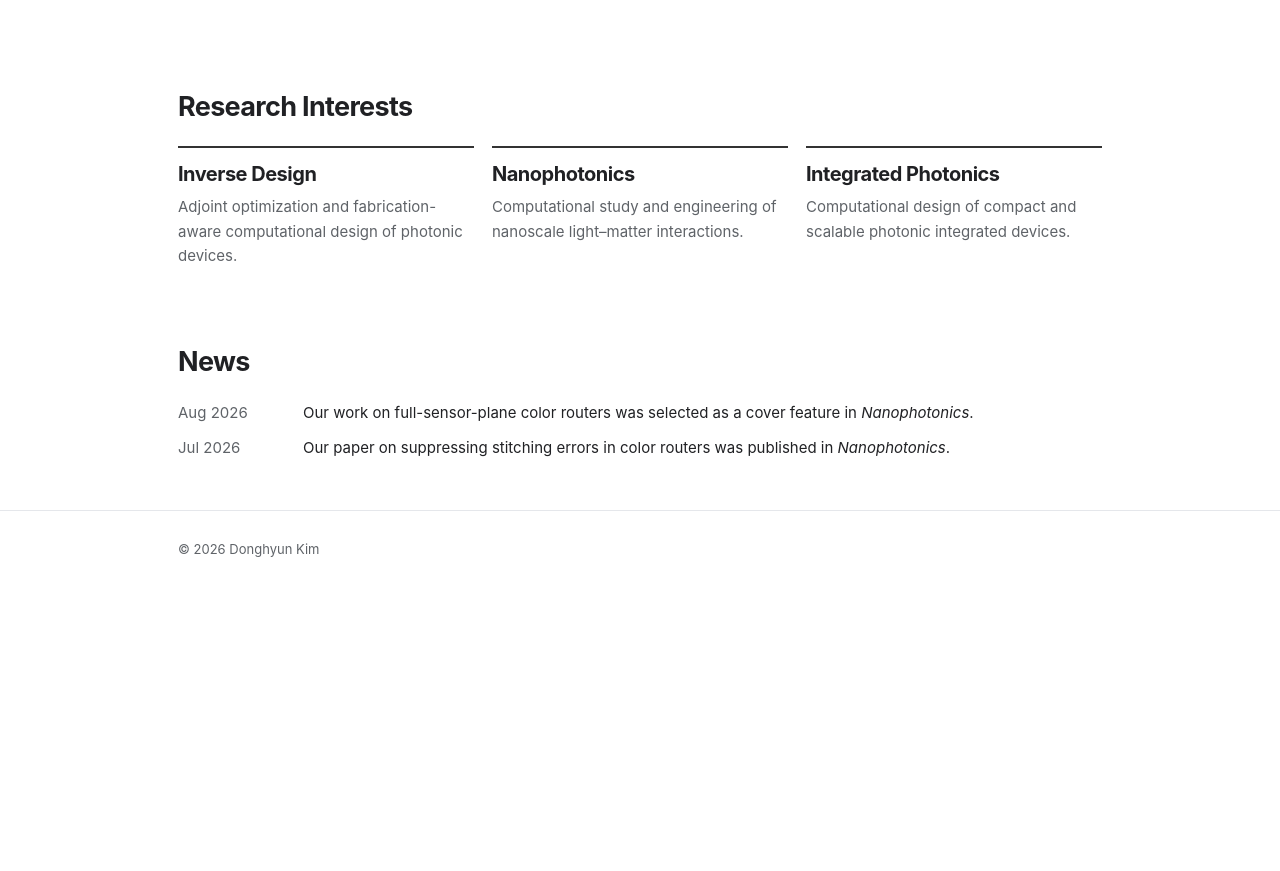
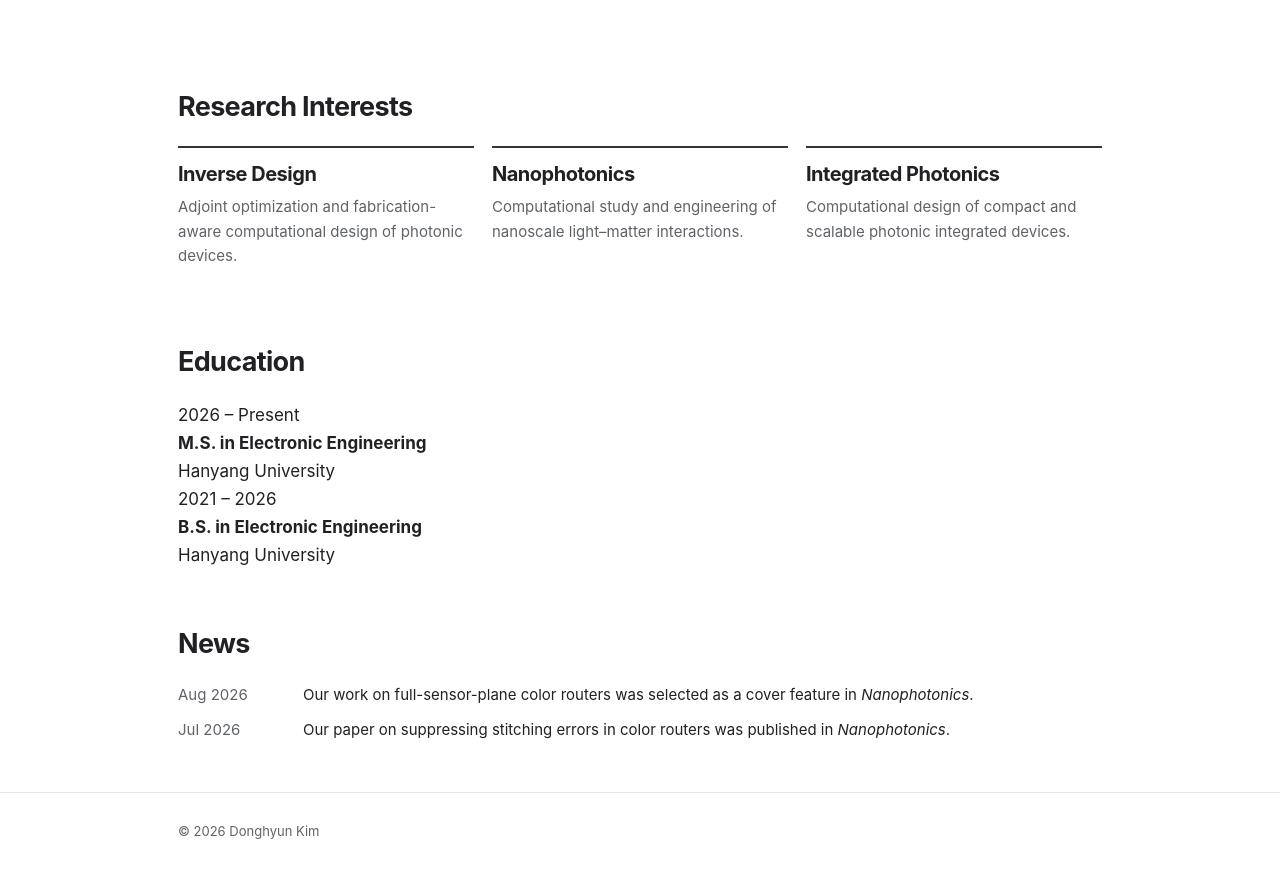
Before and after one commit to dhkim-dhkim-dhkim/dhkim-dhkim-dhkim.github.io, a Jekyll site: the page built from index.md, in a window 1280 px wide, cut to the strip 365-1236 px from the top of the page. Built offline with Jekyll 4.4.1, drawn with Linux system fonts in a browser that asks for light colours; before the commit the page ends 954 px from its top, so only the background shows below that.

Commit message:
Update index.md

```diff
--- a/index.md
+++ b/index.md
@@ -61,38 +62,66 @@ title:
   <div class="interest-grid">
 
     <div class="interest-card">
-
       <h3>Inverse Design</h3>
 
       <p>
         Adjoint optimization and fabrication-aware
         computational design of photonic devices.
       </p>
-
     </div>
 
 
     <div class="interest-card">
-
       <h3>Nanophotonics</h3>
 
       <p>
         Computational study and engineering of
         nanoscale light–matter interactions.
       </p>
-
     </div>
 
 
     <div class="interest-card">
-
       <h3>Integrated Photonics</h3>
 
       <p>
         Computational design of compact and scalable
         photonic integrated devices.
       </p>
+    </div>
 
+  </div>
+
+</section>
+
+
+<section>
+
+  <h2>Education</h2>
+
+  <div class="education-item">
+
+    <div class="education-year">
+      2026 – Present
+    </div>
+
+    <div class="education-content">
+      <strong>M.S. in Electronic Engineering</strong><br>
+      Hanyang University
+    </div>
+
+  </div>
+
+
+  <div class="education-item">
+
+    <div class="education-year">
+      2021 – 2026
+    </div>
+
+    <div class="education-content">
+      <strong>B.S. in Electronic Engineering</strong><br>
+      Hanyang University
     </div>
 
   </div>
```
Also changed, not shown: other parts of index.md (+1 -0 lines).
